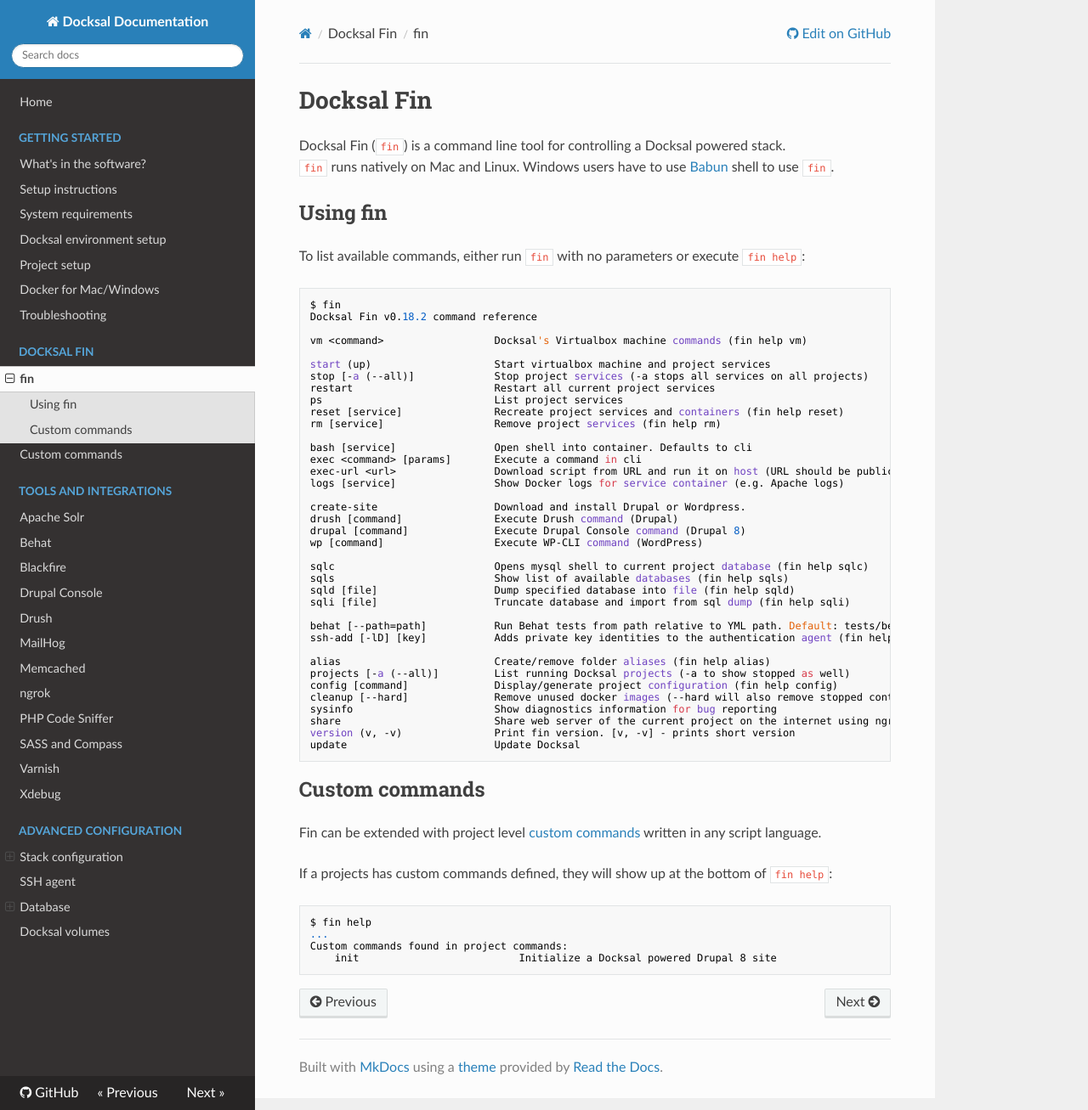
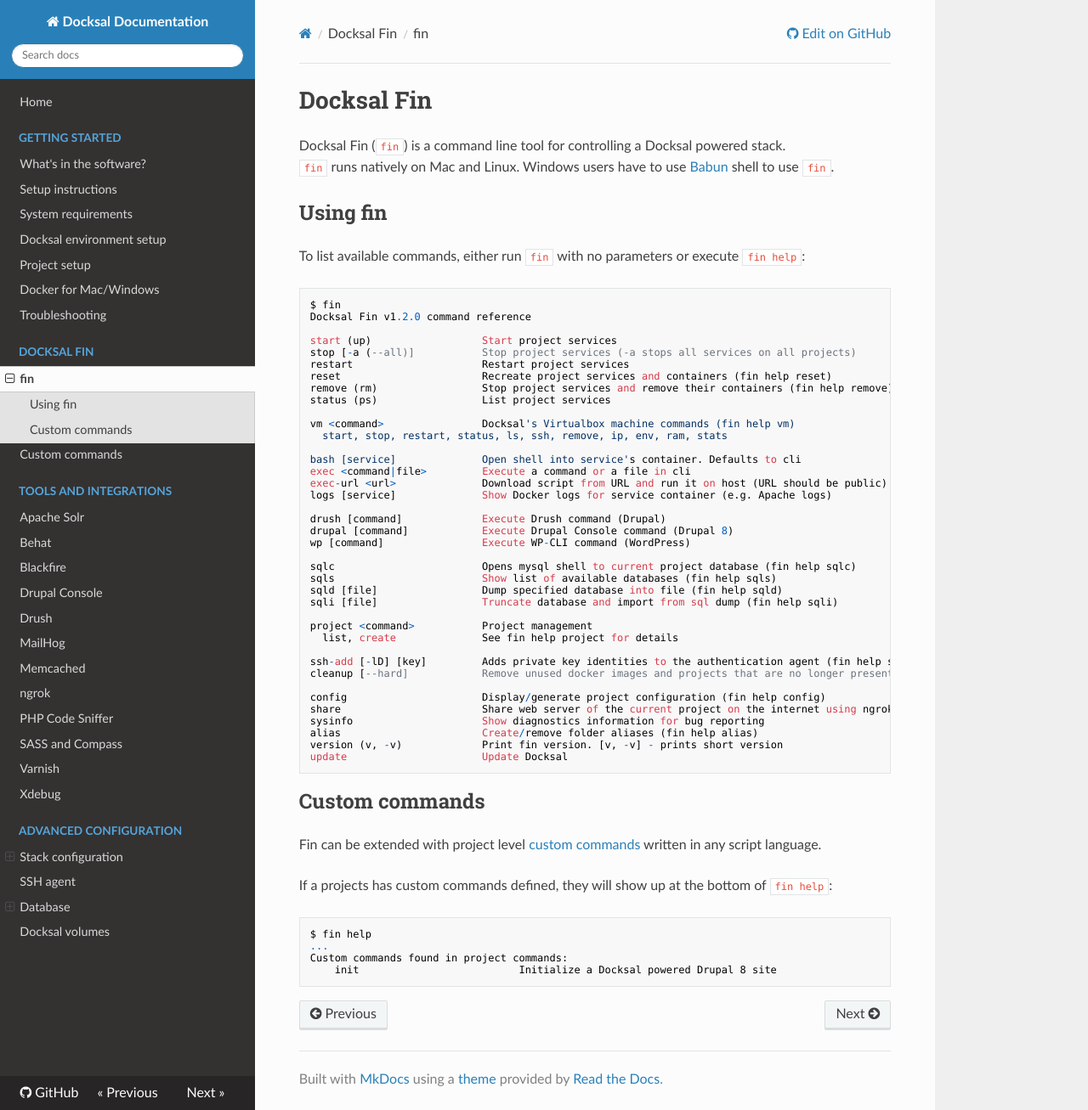
Before and after one commit to docksal/docksal, an MkDocs documentation site: the page built from docs/fin/fin.md, in a window 1280 px wide and 1307 px high. Shown: the whole window at 85% size. Built offline with MkDocs 1.6.1, drawn with Linux system fonts in a browser that asks for light colours; nearby versions of some CDN libraries; old or Windows-style settings are respelled for this version of MkDocs.

Commit message:
fin 1.1.57. Remove create_site. Add project create instead.
Remove project status.

```diff
--- a/docs/fin/fin.md
+++ b/docs/fin/fin.md
@@ -8,43 +8,44 @@ Docksal Fin (`fin`) is a command line tool for controlling a Docksal powered sta
 To list available commands, either run `fin` with no parameters or execute `fin help`:
 
     $ fin
-    Docksal Fin v0.18.2 command reference
+    Docksal Fin v1.2.0 command reference
 
-    vm <command>                  Docksal's Virtualbox machine commands (fin help vm)
+    start (up)               	Start project services
+    stop [-a (--all)]        	Stop project services (-a stops all services on all projects)
+    restart                  	Restart project services
+    reset                    	Recreate project services and containers (fin help reset)
+    remove (rm)              	Stop project services and remove their containers (fin help remove)
+    status (ps)              	List project services
 
-    start (up)                    Start virtualbox machine and project services
-    stop [-a (--all)]             Stop project services (-a stops all services on all projects)
-    restart                       Restart all current project services
-    ps                            List project services
-    reset [service]               Recreate project services and containers (fin help reset)
-    rm [service]                  Remove project services (fin help rm)
+    vm <command>             	Docksal's Virtualbox machine commands (fin help vm)
+      start, stop, restart, status, ls, ssh, remove, ip, env, ram, stats
 
-    bash [service]                Open shell into container. Defaults to cli
-    exec <command> [params]       Execute a command in cli
-    exec-url <url>                Download script from URL and run it on host (URL should be public)
-    logs [service]                Show Docker logs for service container (e.g. Apache logs)
+    bash [service]           	Open shell into service's container. Defaults to cli
+    exec <command|file>      	Execute a command or a file in cli
+    exec-url <url>           	Download script from URL and run it on host (URL should be public)
+    logs [service]           	Show Docker logs for service container (e.g. Apache logs)
 
-    create-site                   Download and install Drupal or Wordpress.
-    drush [command]               Execute Drush command (Drupal)
-    drupal [command]              Execute Drupal Console command (Drupal 8)
-    wp [command]                  Execute WP-CLI command (WordPress)
+    drush [command]          	Execute Drush command (Drupal)
+    drupal [command]         	Execute Drupal Console command (Drupal 8)
+    wp [command]             	Execute WP-CLI command (WordPress)
 
-    sqlc                          Opens mysql shell to current project database (fin help sqlc)
-    sqls                          Show list of available databases (fin help sqls)
-    sqld [file]                   Dump specified database into file (fin help sqld)
-    sqli [file]                   Truncate database and import from sql dump (fin help sqli)
+    sqlc                     	Opens mysql shell to current project database (fin help sqlc)
+    sqls                     	Show list of available databases (fin help sqls)
+    sqld [file]              	Dump specified database into file (fin help sqld)
+    sqli [file]              	Truncate database and import from sql dump (fin help sqli)
 
-    behat [--path=path]           Run Behat tests from path relative to YML path. Default: tests/behat
-    ssh-add [-lD] [key]           Adds private key identities to the authentication agent (fin help ssh-add)
+    project <command>        	Project management
+      list, create           	See fin help project for details
 
-    alias                         Create/remove folder aliases (fin help alias)
-    projects [-a (--all)]         List running Docksal projects (-a to show stopped as well)
-    config [command]              Display/generate project configuration (fin help config)
-    cleanup [--hard]              Remove unused docker images (--hard will also remove stopped containers)
-    sysinfo                       Show diagnostics information for bug reporting
-    share                         Share web server of the current project on the internet using ngrok
-    version	(v, -v)               Print fin version. [v, -v] - prints short version
-    update                        Update Docksal
+    ssh-add [-lD] [key]      	Adds private key identities to the authentication agent (fin help ssh-add)
+    cleanup [--hard]         	Remove unused docker images and projects that are no longer present
+
+    config                   	Display/generate project configuration (fin help config)
+    share                    	Share web server of the current project on the internet using ngrok
+    sysinfo                  	Show diagnostics information for bug reporting
+    alias                    	Create/remove folder aliases (fin help alias)
+    version (v, -v)          	Print fin version. [v, -v] - prints short version
+    update                   	Update Docksal
 
 
 ## Custom commands
```
Also changed, not shown: docs/getting-started/env-setup.md (+3 -3 lines), docs/getting-started/setup.md (+1 -1 lines), 1 other file.
